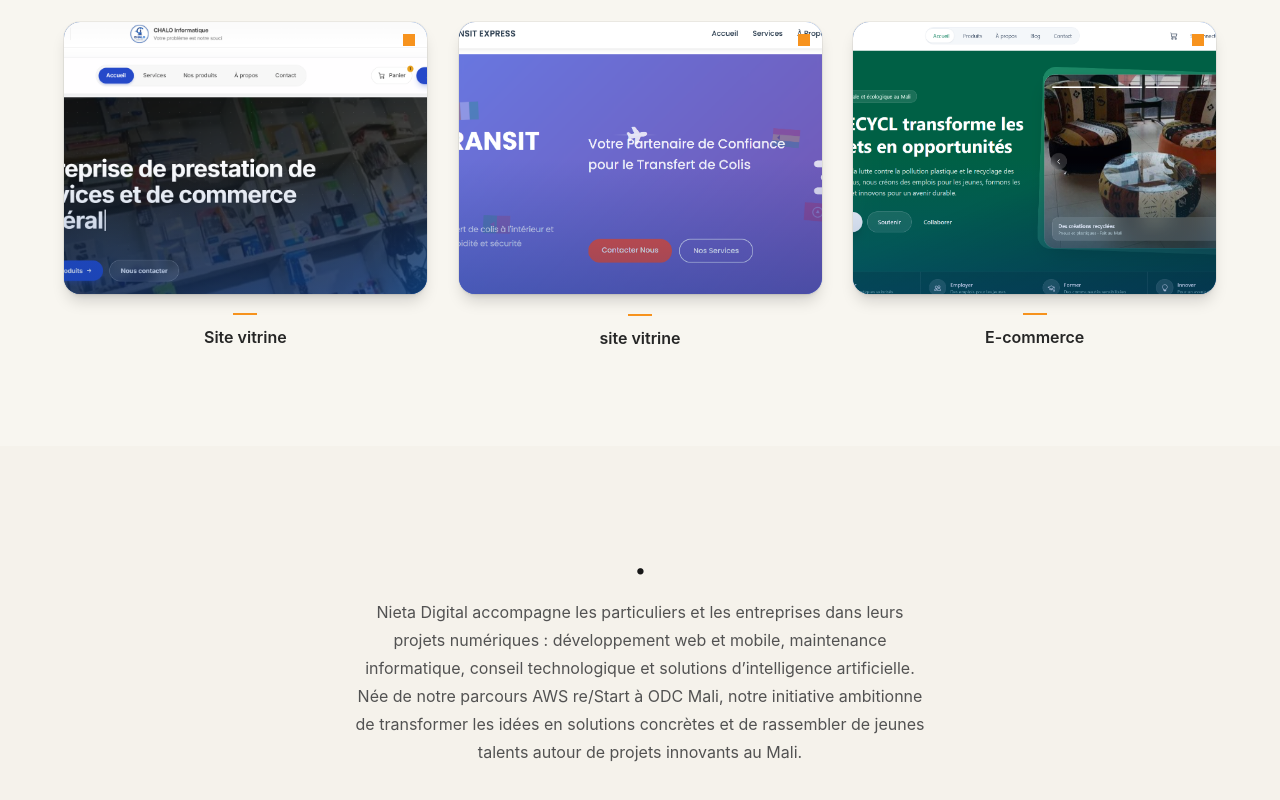
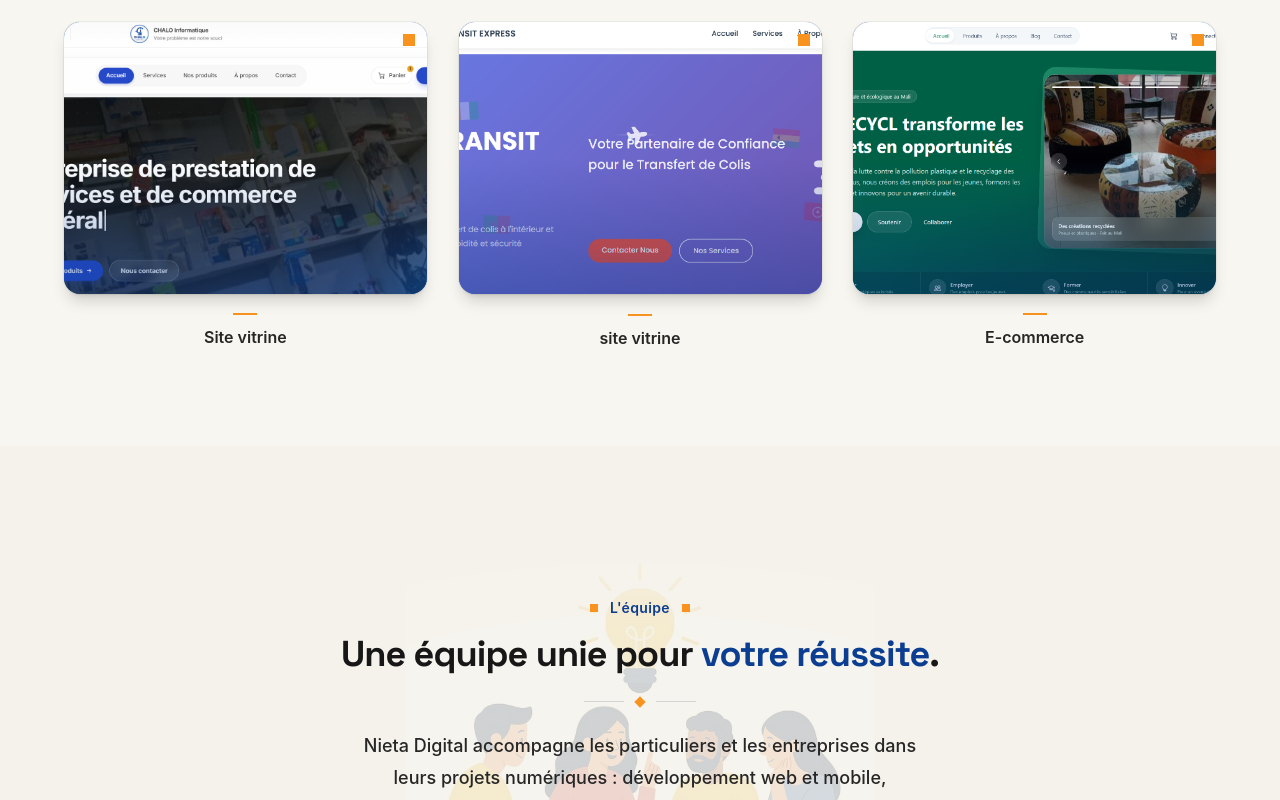
Before and after one commit to kone-adama1202/coulibaly, a React (Vite) app: page / in a window 1280 px wide. Shown: the part 2000-2800 px from the top of the page. Built offline with nearby package versions, Linux system fonts and the light colour scheme.

Commit message:
141/11/26

```diff
--- a/src/components/Footer.jsx
+++ b/src/components/Footer.jsx
@@ -1,6 +1,6 @@
 
 import { useLanguage } from "../context/LanguageContext";
-import logo from "../assets/logo1.png";
+import logo from "../assets/logo.png";
 
 const SOCIALS = [
   {
@@ -79,7 +79,7 @@ export default function Footer() {
         <div className="mt-7 border-t border-neutral-200 pt-5 text-center text-xs dark:border-neutral-800 md:flex md:items-center md:justify-between md:text-left">
           <p>
             © {year} Nieta Digital.{" "}
-               yb9c
+
             {lang === "fr"
               ? "Tous droits réservés."
               : "All rights reserved."}
--- a/src/components/Nav.jsx
+++ b/src/components/Nav.jsx
@@ -2,7 +2,7 @@ import { useEffect, useRef, useState } from "react";
 import { useLanguage } from "../context/LanguageContext";
 
 // Logo Nieta Digital
-import logo from "../assets/logo1.png";
+import logo from "../assets/logo.png";
 
 const focusRing =
   "focus-visible:outline focus-visible:outline-2 focus-visible:outline-offset-2 " +
--- a/src/components/Team.jsx
+++ b/src/components/Team.jsx
@@ -6,6 +6,9 @@ import founder2 from "../assets/bakary.png";
 
 // Image de la section Mission (à adapter au nom de votre fichier)
 import missionImage from "../assets/mission.jpg";
+
+// Illustration de l'en-tête (équipe autour d'une table)
+import teamIllustration from "../assets/team-illustration.png";
 
 // Logos transparents : un pour le mode clair, un pour le mode sombre
 import partnerLogoLight from "../assets/cigogne-light.png";
@@ -17,6 +20,28 @@ const LINKEDIN_URLS = [
   "https://www.linkedin.com/in/adama-kone-7a0240208/",
   "https://www.linkedin.com/in/mamadou-bakary-coulibaly/",
 ];
+
+/*
+  En-tête de la section Équipe.
+  Si t.team contient eyebrow / titleStart / titleHighlight / titleEnd,
+  ces valeurs remplacent automatiquement les textes ci-dessous.
+*/
+const HEADER_FALLBACK = {
+  fr: {
+    eyebrow: "L'équipe",
+    titleStart: "Une équipe unie pour ",
+    titleHighlight: "votre réussite",
+    titleEnd: "",
+  },
+  en: {
+    eyebrow: "The team",
+    titleStart: "One united team for ",
+    titleHighlight: "your success",
+    titleEnd: "",
+  },
+};
+
+
 
 /*
   Textes de la section Mission.
@@ -102,10 +127,12 @@ function SideRule() {
 }
 
 /* Petit séparateur : filet + losange orange (clin d'œil au logo) */
-function DiamondDivider() {
+function DiamondDivider({ centered = false }) {
   return (
     <div
-      className="my-6 flex items-center justify-center gap-3 lg:justify-start"
+      className={`my-6 flex items-center justify-center gap-3 ${
+        centered ? "" : "lg:justify-start"
+      }`}
       aria-hidden="true"
     >
       <span className="h-px w-10 bg-neutral-300 dark:bg-white/20" />
@@ -173,6 +200,15 @@ export default function Team() {
 
   const members = t.team.members || [];
 
+  // En-tête : translations.js en priorité, sinon textes par défaut
+  const header = {
+    ...(HEADER_FALLBACK[lang] || HEADER_FALLBACK.fr),
+    ...(t.team.eyebrow && { eyebrow: t.team.eyebrow }),
+    ...(t.team.titleStart && { titleStart: t.team.titleStart }),
+    ...(t.team.titleHighlight && { titleHighlight: t.team.titleHighlight }),
+    ...(t.team.titleEnd !== undefined && { titleEnd: t.team.titleEnd }),
+  };
+
   // Section Mission : translations.js en priorité, sinon textes par défaut
   const mission = t.team.mission || MISSION_FALLBACK[lang] || MISSION_FALLBACK.fr;
 
@@ -232,16 +268,47 @@ export default function Team() {
         }`}
       >
         {/* En-tête */}
-        <div className="mx-auto mb-14 max-w-2xl text-center">
-          <h2 className="font-['Space_Grotesk'] text-3xl font-semibold tracking-tight sm:text-4xl">
-            {t.team.titleStart}
-            <span className={BLUE}>{t.team.titleHighlight}</span>
-            {t.team.titleEnd}
+        <div className="relative mb-16 flex min-h-[360px] items-center justify-center overflow-hidden py-10 sm:min-h-[440px] sm:py-14">
+          {/* Filigrane : illustration d'équipe. Le blanc du PNG disparaît grâce au mode de fusion. */}
+          <div
+            className="pointer-events-none absolute inset-0 flex items-center justify-center [-webkit-mask-image:radial-gradient(ellipse_at_center,black_45%,transparent_80%)] [mask-image:radial-gradient(ellipse_at_center,black_45%,transparent_80%)]"
+            aria-hidden="true"
+          >
+            <img
+              src={teamIllustration}
+              alt=""
+              loading="lazy"
+              onError={(event) => {
+                event.currentTarget.style.display = "none";
+              }}
+              className="h-full w-auto max-w-none object-contain opacity-[0.16] mix-blend-multiply dark:opacity-[0.14] dark:mix-blend-screen dark:[filter:invert(1)_hue-rotate(180deg)]"
+            />
+          </div>
+
+          <div className="relative z-10 mx-auto max-w-2xl text-center">
+          {/* Étiquette avec petits carrés orange (clin d'œil au logo) */}
+          <div className="mb-4 flex items-center justify-center gap-3">
+            <span className="h-2 w-2 bg-[#F7931E]" aria-hidden="true" />
+            <span className={`text-sm font-semibold tracking-wide ${BLUE}`}>
+              {header.eyebrow}
+            </span>
+            <span className="h-2 w-2 bg-[#F7931E]" aria-hidden="true" />
+          </div>
+
+          <h2 className="font-['Space_Grotesk'] text-3xl font-bold tracking-tight sm:text-4xl">
+            {header.titleStart}
+            <span className={BLUE}>{header.titleHighlight}</span>
+            {header.titleEnd}
           </h2>
 
-          <p className="mx-auto mt-4 max-w-xl text-base leading-7 text-neutral-600 dark:text-neutral-400">
-            {t.team.description}
-          </p>
+          <DiamondDivider centered />
+
+          {t.team.description && (
+            <p className="mx-auto max-w-xl text-base font-medium leading-8 text-neutral-800 dark:text-neutral-200 sm:text-lg">
+              {t.team.description}
+            </p>
+          )}
+          </div>
         </div>
 
         {/* Membres */}
@@ -343,12 +410,6 @@ export default function Team() {
             </div>
           </div>
         </div>
-
-        {/* Signature : slogan du logo */}
-        <p className="mt-16 flex items-center justify-center gap-3 text-sm text-neutral-500 dark:text-neutral-400">
-          <span className="h-2 w-2 bg-[#F7931E]" aria-hidden="true" />
-          {t.team.signature}
-        </p>
       </div>
     </section>
   );
```
Also changed, not shown: src/assets/team-illustration.png (added).
